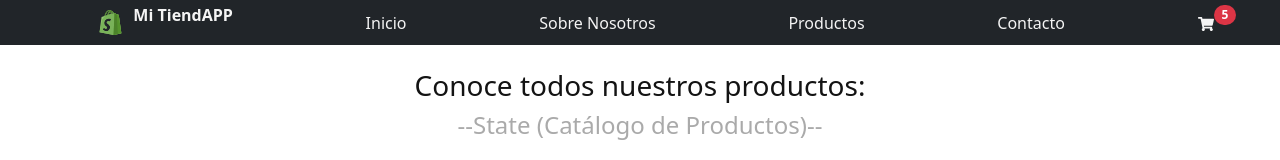
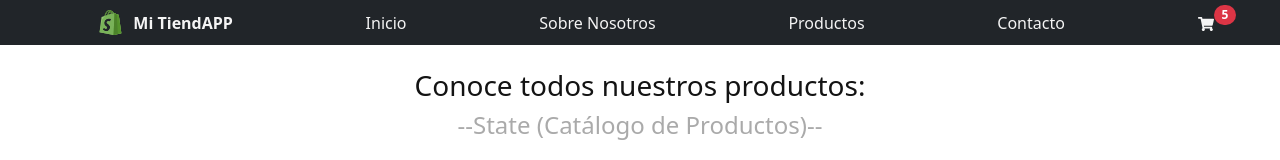
Before and after one commit to Andres-Developer/Desafios_React, a React (Create React App) app in the folder mitienda/: page / in a window 1280 px wide. Shown: the top 160 px of the page. Built offline with nearby package versions, Linux system fonts and the light colour scheme.

Commit message:
Fix Espaciado en Logo

```diff
--- a/mitienda/src/components/NavBar.js
+++ b/mitienda/src/components/NavBar.js
@@ -9,7 +9,7 @@ const NavBar = () => {
         <ul>
             <li className="brand">
                 <input type="image" alt="logo" src={shoppingLogo} height="25px" />
-                <p>Mi TiendAPP</p>
+                <div>Mi TiendAPP</div>
             </li>
             <li><a href="#">Inicio</a></li>
             <li><a href="#">Sobre Nosotros</a></li>
```
